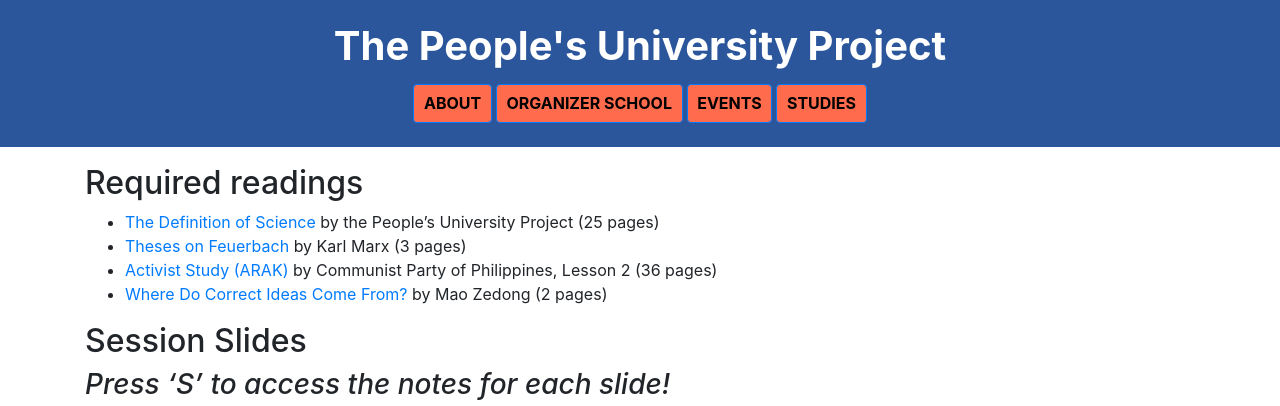
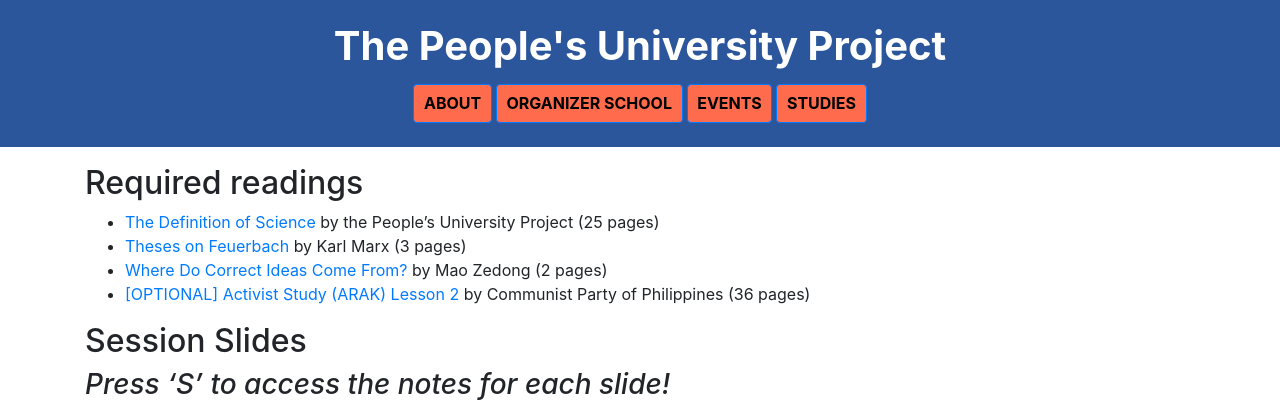
Before and after one commit to Peoples-University/website, a Jekyll site: the page built from _orgschool26/thinking-scientifically.md, in a window 1280 px wide and 900 px high, scrolled down 709 px, cut to the strip 0-406 px from the top of the window. Built offline with Jekyll 4.4.1, drawn with Linux system fonts in a browser that asks for light colours.

Commit message:
Update Organizer School “thinking-scientifically”

```diff
--- a/_orgschool26/thinking-scientifically.md
+++ b/_orgschool26/thinking-scientifically.md
@@ -4,7 +4,7 @@
 week: 1
 datestring: 8 October 2026
 time: 6pm - 8pm
-slide_url: https://docs.google.com/presentation/d/e/2PACX-1vTs-AEegOAwbHgq8a-qV0dmKqL4TZRzq8aBbzasFNPgu8dHyxRJuIdxNsbaLRh_XIWaTubRtfvQ2dQu/pubembed?start=false&loop=false&delayms=3000
+slide_url: https://docs.google.com/presentation/d/e/2PACX-1vRojCS-TonINxh0dUw4wfylBsOI-HH-ckQdMqCll6yC1BshU_-LmyKkcps-obA3BcV_yalDPrQDUrgG/pubembed?start=false&loop=false&delayms=3000
 author: People's University Committee
 image: /website/assets/images/organizerschool.png
 location: SFU Harbour Centre
@@ -17,14 +17,14 @@
     reading_author: Karl Marx
     reading_pagecount: 3
     reading_link: https://www.marxists.org/archive/marx/works/1845/theses/theses.htm
-  - reading_title: Activist Study (ARAK)
-    reading_author: Communist Party of Philippines, Lesson 2
-    reading_pagecount: 36
-    reading_link: https://foreignlanguages.press/wp-content/uploads/2025/06/S22-Activist-Study-ARAK-11th-Printing.pdf
   - reading_title: Where Do Correct Ideas Come From?
     reading_author: Mao Zedong
     reading_pagecount: 2
     reading_link: https://www.marxists.org/reference/archive/mao/selected-works/volume-9/mswv9_01.htm
+  - reading_title: "[OPTIONAL] Activist Study (ARAK) Lesson 2"
+    reading_author: Communist Party of Philippines
+    reading_pagecount: 36
+    reading_link: https://foreignlanguages.press/wp-content/uploads/2025/06/S22-Activist-Study-ARAK-11th-Printing.pdf
 summary: "In this session, we’ll explore the meaning of science and discuss
   whether the scientific method can be meaningfully applied to the study of
   society. To do this, we’ll try to answer two questions: first, “What makes
```
